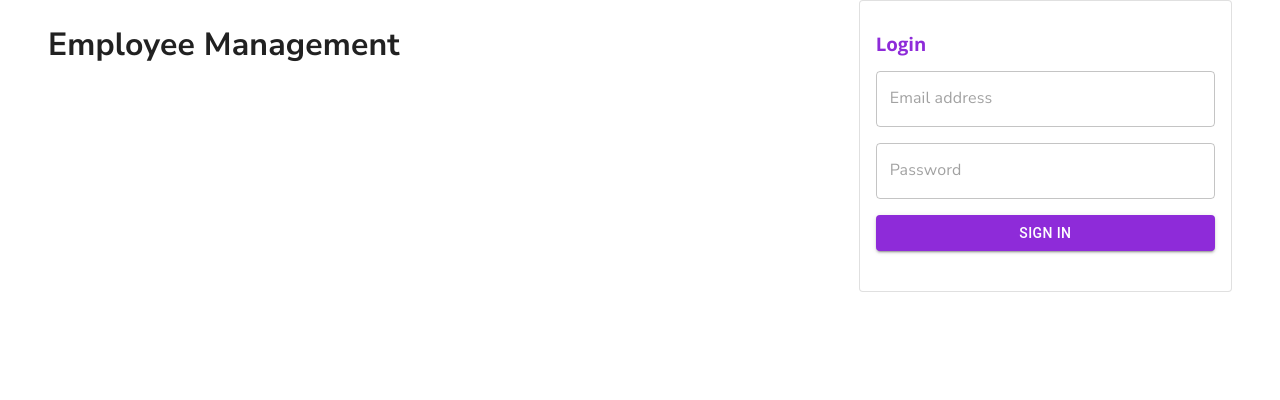
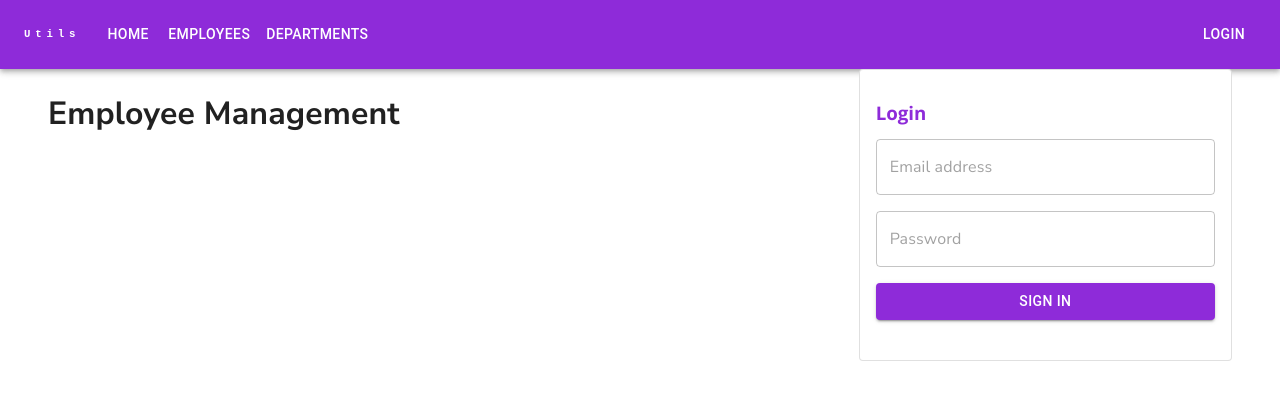
Before and after one commit to neeleshroy2023/employee-frontend, a React (Vite) app: page /login in a window 1280 px wide. Shown: the top 400 px of the page. Built offline with nearby package versions, Linux system fonts and the light colour scheme.

Commit message:
added navigation

```diff
--- a/src/App.tsx
+++ b/src/App.tsx
@@ -3,11 +3,13 @@ import { ThemeProvider, CssBaseline, Container } from "@mui/material";
 import theme from "./theme";
 import { BrowserRouter } from "react-router";
 import Router from "./components/features/navigation/Router";
+import Navbar from "./Ui/Navbar";
 function App() {
   return (
     <ThemeProvider theme={theme}>
       <CssBaseline />
       <BrowserRouter>
+        <Navbar />
         <div className="App">
           <Container maxWidth="xl">
             <Router />
--- a/src/Ui/DeptSelector.tsx
+++ b/src/Ui/DeptSelector.tsx
@@ -1,4 +1,4 @@
-import { useEffect, useState } from "react";
+import { useEffect } from "react";
 import Box from "@mui/material/Box";
 import InputLabel from "@mui/material/InputLabel";
 import MenuItem from "@mui/material/MenuItem";
--- /dev/null
+++ b/src/Ui/Navbar.tsx
@@ -0,0 +1,48 @@
+import AppBar from "@mui/material/AppBar";
+import Box from "@mui/material/Box";
+import Toolbar from "@mui/material/Toolbar";
+import Typography from "@mui/material/Typography";
+import Container from "@mui/material/Container";
+import Button from "@mui/material/Button";
+
+function Navbar() {
+  return (
+    <AppBar position="static">
+      <Container maxWidth="xl">
+        <Toolbar disableGutters>
+          <Typography
+            variant="h6"
+            noWrap
+            component="a"
+            href="#app-bar-with-responsive-menu"
+            sx={{
+              mr: 2,
+              display: { xs: "none", md: "flex" },
+              fontFamily: "monospace",
+              fontWeight: 700,
+              letterSpacing: ".3rem",
+              color: "inherit",
+              textDecoration: "none",
+            }}
+          >
+            Utils
+          </Typography>
+
+          <Box sx={{ flexGrow: 1, display: { xs: "none", md: "flex" } }}>
+            <Button sx={{ my: 2, color: "white", display: "block" }}>
+              Home
+            </Button>
+            <Button sx={{ my: 2, color: "white", display: "block" }}>
+              Employees{" "}
+            </Button>
+            <Button sx={{ my: 2, color: "white", display: "block" }}>
+              Departments
+            </Button>
+          </Box>
+          <Button color="inherit">Login</Button>
+        </Toolbar>
+      </Container>
+    </AppBar>
+  );
+}
+export default Navbar;
--- a/src/components/pages/Employees.tsx
+++ b/src/components/pages/Employees.tsx
@@ -3,12 +3,13 @@ import EmployeeList from "../features/employees/EmployeeList";
 import API_KEYS from "../../api/keys";
 import useGetRequest from "../../hooks/useApiRequest";
 import { useEffect } from "react";
+import { useNavigate } from "react-router";
 
 const Employees = () => {
   const { data, loading, error, getData }: any = useGetRequest(
     `${import.meta.env.VITE_HOST_URL}${API_KEYS.employees}`
   );
-
+  const navigate = useNavigate();
   useEffect(() => {
     getData();
   }, []);
@@ -34,9 +35,14 @@ const Employees = () => {
     getData(updatedEmployees);
   };
 
+  const onBtnClick = () => {
+    navigate("/login");
+  };
+  const onBtnHomeClick = () => {
+    navigate("/");
+  };
   return (
     <Box>
-      <Typography variant="h2">Employees</Typography>
       <EmployeeList employees={data} onDeleteEmployee={onDeleteEmployee} />
     </Box>
   );
```
